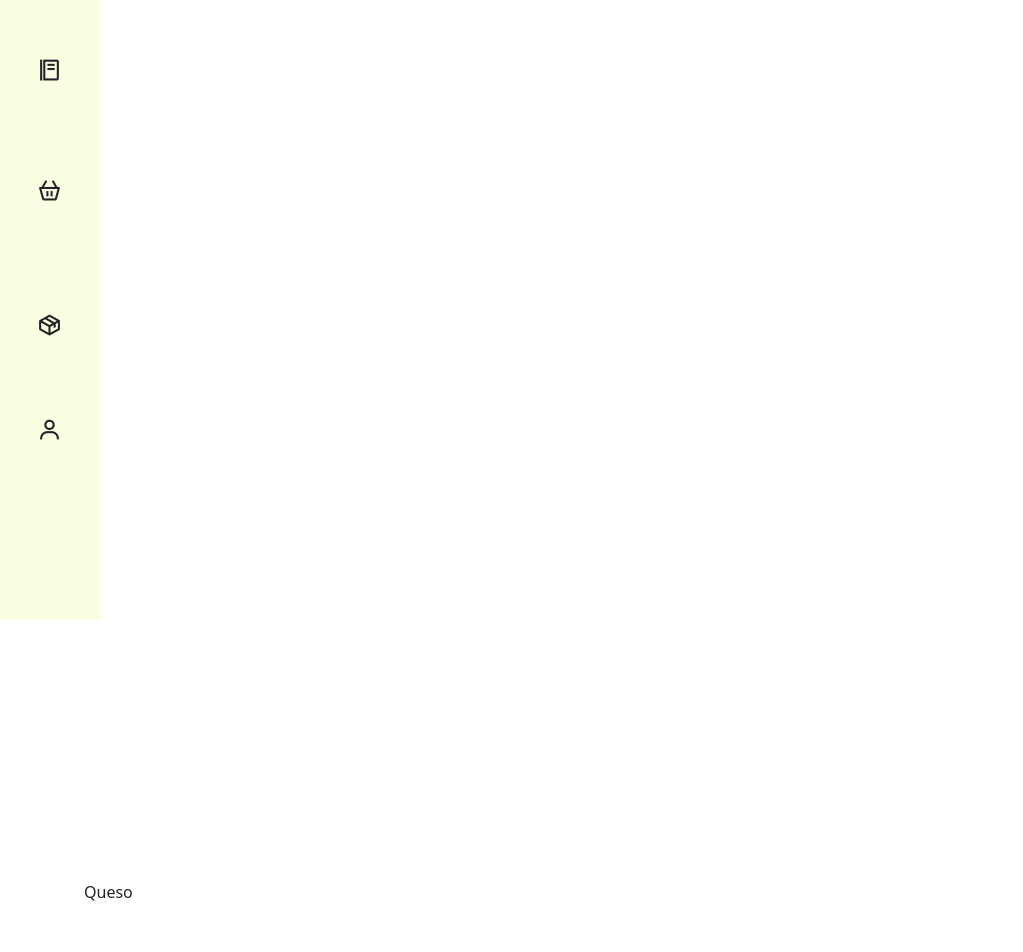
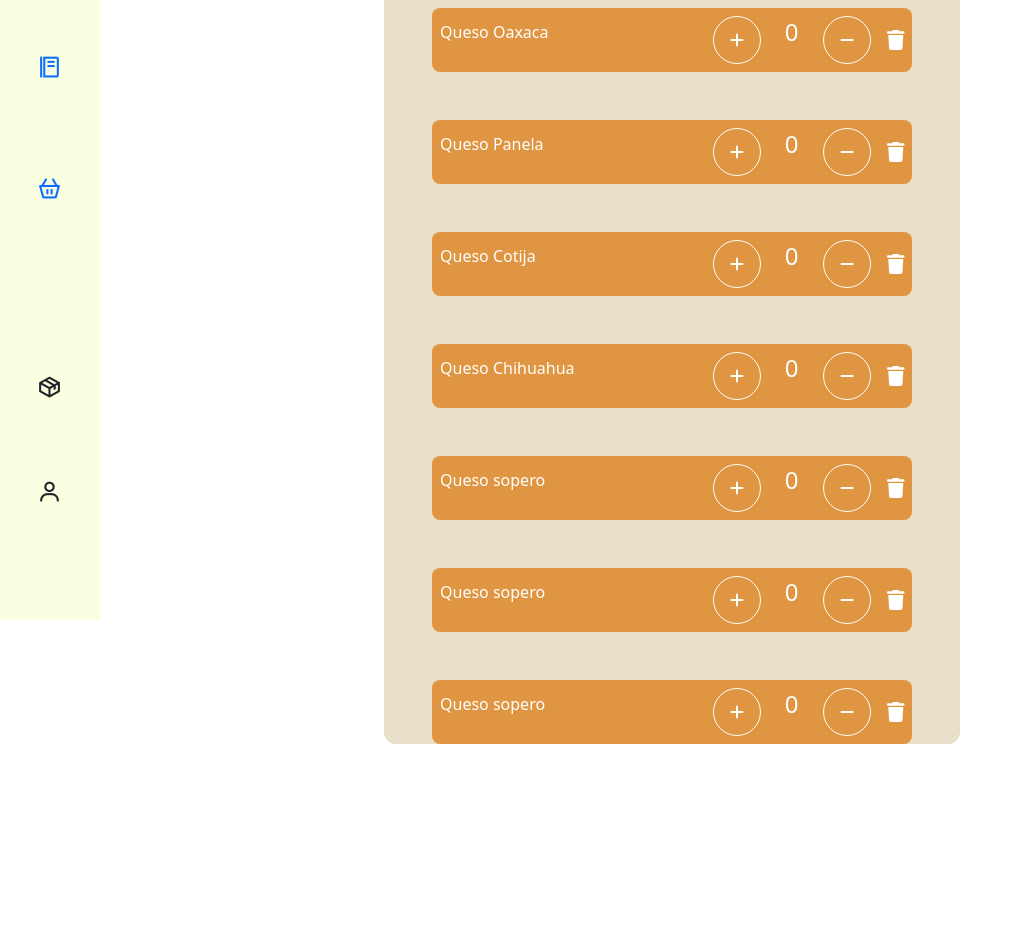
Before and after one commit to rafa133169/FromageManager, a React (Create React App) app: page /inventario in a window 1280 px wide. Shown: the part 180-1132 px from the top of the page, without its empty margins (0-1023 px from the left). After the commit the page ends 924 px from the top, so only its background shows below. Built offline with nearby package versions, Linux system fonts and the light colour scheme.

Commit message:
LISTO EL INVENTARIO

```diff
--- a/package.json
+++ b/package.json
@@ -3,6 +3,7 @@
   "version": "0.1.0",
   "private": true,
   "dependencies": {
+    "@fortawesome/fontawesome-free": "^6.4.2",
     "@fortawesome/free-solid-svg-icons": "^6.4.2",
     "@fortawesome/react-fontawesome": "^0.2.0",
     "@testing-library/jest-dom": "^5.17.0",
--- /dev/null
+++ b/src/Components/Elemento.js
@@ -0,0 +1,43 @@
+import React, { useState } from 'react';
+import { FontAwesomeIcon } from '@fortawesome/react-fontawesome';
+import { faPlus, faMinus, faTrash } from '@fortawesome/free-solid-svg-icons';
+
+const RectanguloNaranja = ({title = "sopero"}) => {
+  const [contador, setContador] = useState(0);
+
+  const aumentarContador = () => {
+    setContador(contador + 1);
+  };
+
+  const disminuirContador = () => {
+    setContador(contador - 1);
+  };
+
+  const eliminarElemento = () => {
+    // Implementa la lógica para eliminar el elemento aquí
+  };
+
+  return (
+    <div className="w-1000 h-200 bg-custom-orange rounded-lg flex items-center p-2">
+      <div className="w-full flex items-center justify-between">
+        <div className="flex items-center">
+          <p className="text-white">Queso {title}</p>
+        </div>
+        <div className="flex items-center">
+          <button className="w-12 h-12 bg-custom-orange text-white font-bold text-1xl flex items-center justify-center rounded-full border border-white" onClick={aumentarContador}>
+            <FontAwesomeIcon icon={faPlus} />
+          </button>
+          <p className="text-white text-2xl mx-4">{contador}</p>
+          <button className="w-12 h-12 bg-custom-orange text-white font-bold text-1xl flex items-center justify-center rounded-full border border-white" onClick={disminuirContador}>
+            <FontAwesomeIcon icon={faMinus} />
+          </button>
+          <button className="text-white border-white ml-4 " onClick={eliminarElemento}>
+            <FontAwesomeIcon icon={faTrash} className="fa-lg"/>
+          </button>
+        </div>
+      </div>
+    </div>
+  );
+};
+
+export default RectanguloNaranja;
--- /dev/null
+++ b/src/Components/formInventario.js
@@ -0,0 +1,38 @@
+import React from "react";
+import Elemento from "./Elemento";
+const RectanguloInventario = () => {
+  return (
+    <>
+      <div className="w-1000 h-1200 bg-white-padd flex flex-col items-center rounded-xl mt-1000">
+        <div className="w-full h-300 bg-custom-orange flex justify-center items-center rounded-t-xl mt-500">
+          <p className="text-white text-3xl font-bold">Inventario</p>
+        </div>
+        <div className="w-full h-900 mt-5">
+          <div className="mt-5 mx-5">
+            <Elemento title="Oaxaca"></Elemento>
+          </div>
+          <div className="mt-5 mx-5">
+            <Elemento title="Panela"></Elemento>
+          </div>
+		  <div className="mt-5 mx-5">
+            <Elemento title="Cotija"></Elemento>
+          </div>
+		  <div className="mt-5 mx-5">
+            <Elemento title="Chihuahua"></Elemento>
+          </div>
+		  <div className="mt-5 mx-5">
+            <Elemento></Elemento>
+          </div>
+		  <div className="mt-5 mx-5">
+            <Elemento></Elemento>
+          </div>
+		  <div className="mt-5 mx-5">
+            <Elemento></Elemento>
+          </div>
+        </div>
+      </div>
+    </>
+  );
+};
+
+export default RectanguloInventario;
--- a/src/Pages/Dashboard.js
+++ b/src/Pages/Dashboard.js
@@ -1,3 +1,4 @@
+import { Link, Outlet} from "react-router-dom";
 import React, { useState } from 'react';
 import 'boxicons/css/boxicons.min.css';
 
@@ -10,7 +11,7 @@ function Dashboard() {
   };
 
   return (
-
+    <>
     <div className={`menu-dashboard ${menuOpen ? 'open' : ''}`}>
       <div className="top-menu">
         <div className="logo">
@@ -27,12 +28,15 @@ function Dashboard() {
       </div>
       <div className="menu">
         <div className="enlace">
+        <Link  to={"/recetas"}>
           <i className="bx bx-food-menu"></i>
-          <span>Recetas</span>
+          <span>Recetas</span></Link>
+
         </div>
         <div className="enlace">
+        <Link  to={"/inventario"}>
           <i className="bx bx-basket"></i>
-          <span>Inventario de productos</span>
+          <span>Inventario de productos</span></Link>
         </div>
         <div className="enlace">
           <i className="bx bx-package"></i>
@@ -44,6 +48,8 @@ function Dashboard() {
         </div>
       </div>
     </div>
+    <Outlet/>
+    </>
   );
 }
 
--- a/src/Pages/Inventario.js
+++ b/src/Pages/Inventario.js
@@ -1,75 +1,23 @@
-import React, { useState } from "react";
-import Dashboard from './Dashboard'
-
-const InventoryForm = () => {
-  const [quantities, setQuantities] = useState([0, 0, 0, 0, 0]);
-
-  const handleIncrement = (index) => {
-    const newQuantities = [...quantities];
-    newQuantities[index] += 1;
-    setQuantities(newQuantities);
-  };
-
-  const handleDecrement = (index) => {
-    const newQuantities = [...quantities];
-    if (newQuantities[index] > 0) {
-      newQuantities[index] -= 1;
-      setQuantities(newQuantities);
-    }
-  };
-
-  const handleDeleteItem = (index) => {
-    const newQuantities = [...quantities];
-    newQuantities.splice(index, 1); // Elimina el elemento en el índice especificado
-    setQuantities(newQuantities);
-  };
-
+import React from "react";
+import Dashboard from "./Dashboard";
+import FormInventario from "../Components/formInventario";
+import Elemento from '../Components/Elemento'
+function inventario() {
   return (
     <>
+  <div className="flex">
+  <div className="w-1/2">
     <Dashboard></Dashboard>
-     <div className="bg-white-padd p-5 ">
-      <div className=" text-white text-center p-5 bg-custom-orange rounded border-10 m-3 ">
-        <h1 className="text-3xl font-bold">Inventario</h1>
-      </div>
-      <div className="w-900 h-1000 p-1 m-8">
-        {quantities.map((quantity, index) => (
-          <div
-            key={index}
-            className="w-full h-16 flex justify-between items-center bg-custom-orange mb-4 rounded border-20 relative"
-          >
-            <span className="">Queso{}</span>
-            <div className="flex items-center space-x-4 p-10">
-              <button
-                onClick={() => handleIncrement(index)}
-                className="w-12 h-12 bg-custom-orange text-white font-bold text-2xl flex items-center justify-center rounded-full border border-white"
-              >
-                +
-              </button>
-              <span className="text-2xl font-bold text-white">{quantity}</span>
-              <button
-                onClick={() => handleDecrement(index)}
-                className="w-12 h-12 bg-custom-orange text-white font-bold text-2xl flex items-center justify-center rounded-full border border-white"
-              >
-                -
-              </button>
-              <svg
-                xmlns="http://www.w3.org/2000/svg"
-                width="24"
-                height="24"
-                fill="white"
-                class="bi bi-trash3-fill"
-                viewBox="0 0 16 16"
-              >
-                <path d="M11 1.5v1h3.5a.5.5 0 0 1 0 1h-.538l-.853 10.66A2 2 0 0 1 11.115 16h-6.23a2 2 0 0 1-1.994-1.84L2.038 3.5H1.5a.5.5 0 0 1 0-1H5v-1A1.5 1.5 0 0 1 6.5 0h3A1.5 1.5 0 0 1 11 1.5Zm-5 0v1h4v-1a.5.5 0 0 0-.5-.5h-3a.5.5 0 0 0-.5.5ZM4.5 5.029l.5 8.5a.5.5 0 1 0 .998-.06l-.5-8.5a.5.5 0 1 0-.998.06Zm6.53-.528a.5.5 0 0 0-.528.47l-.5 8.5a.5.5 0 0 0 .998.058l.5-8.5a.5.5 0 0 0-.47-.528ZM8 4.5a.5.5 0 0 0-.5.5v8.5a.5.5 0 0 0 1 0V5a.5.5 0 0 0-.5-.5Z" />
-              </svg>
-            </div>
-          </div>
-        ))}
-      </div>
+  </div>
+  <div className="w-3/4 flex mt-10 mr-80">
+    <div className="w-full">
+      <FormInventario></FormInventario>
     </div>
-    </>
+  </div>
+</div>
 
+</>
   );
-};
+}
 
-export default InventoryForm;
+export default inventario;
--- a/tailwind.config.js
+++ b/tailwind.config.js
@@ -2,7 +2,12 @@
 module.exports = {
   content: ["./src/**/*.{html,js}"],
   theme: {
-    extend: {},
+    extend: {
+      colors: {
+        'custom-orange': '#DF9541',
+        'white-padd': '#E9E0CA',
+      },
+    },
   },
   plugins: [],
 }
```
Also changed, not shown: 1 other file (tests, documents, lock files or other folders).
